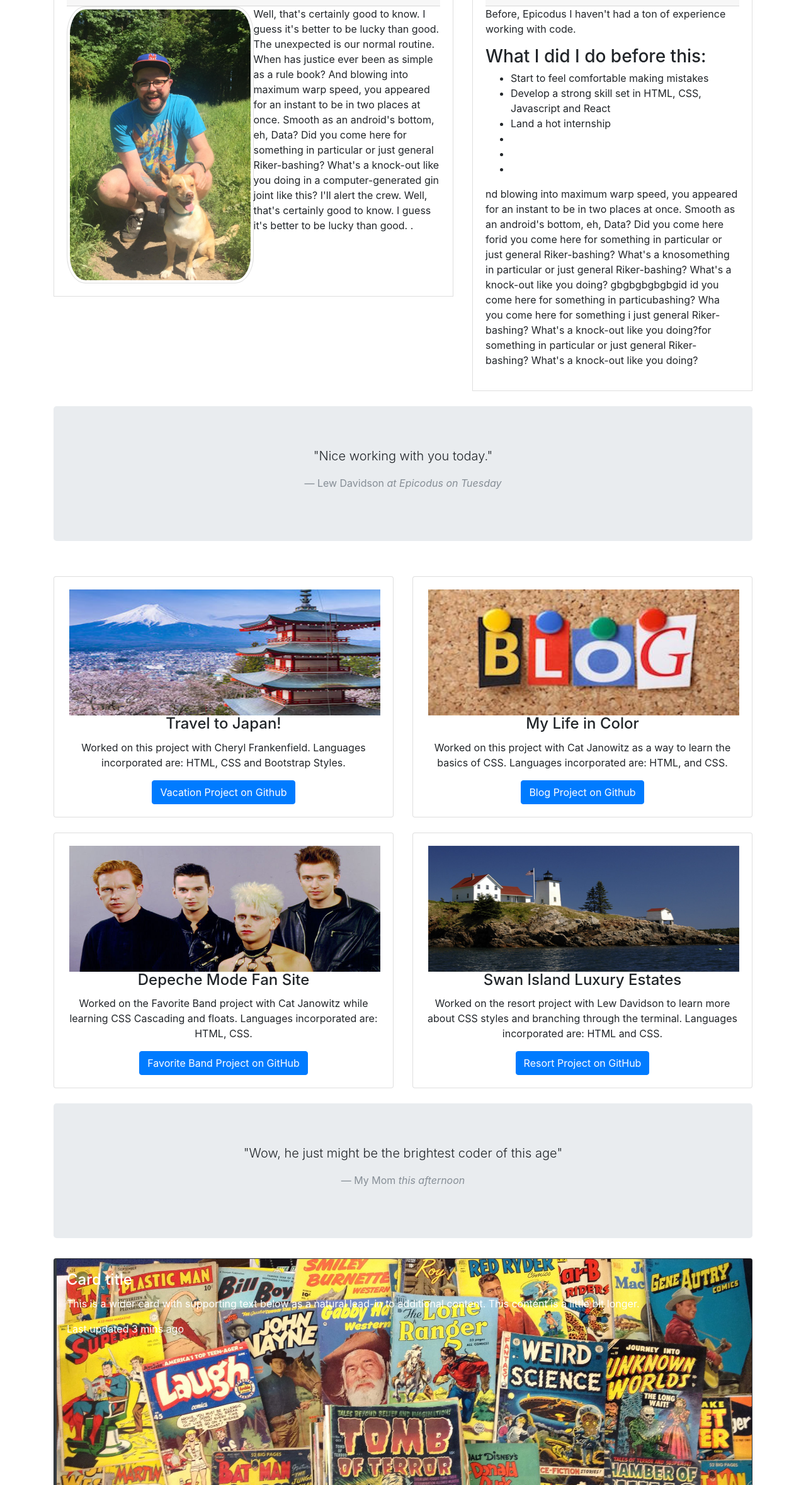
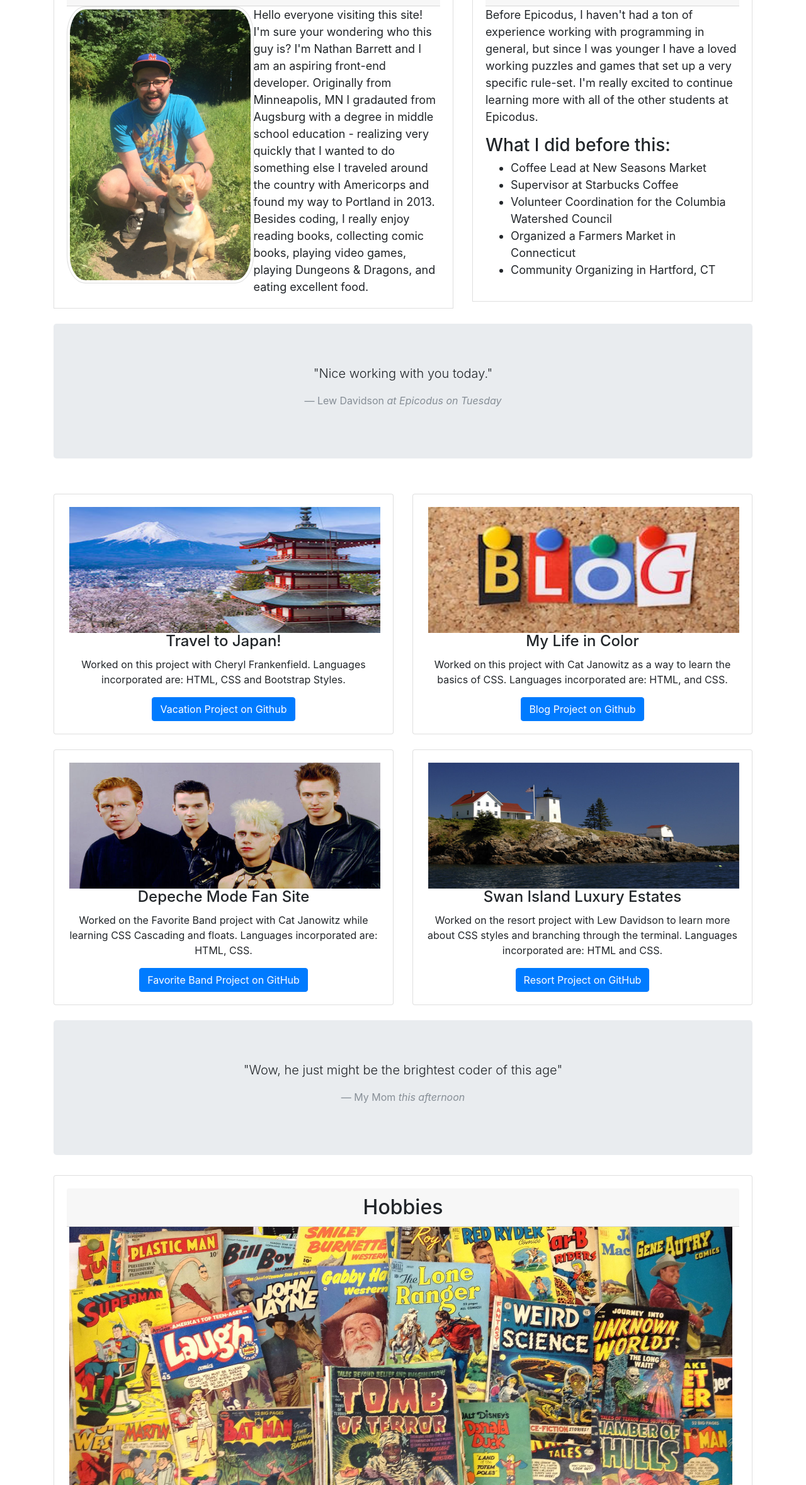
Before and after one commit to nathan-barrett/portfolio, a plain HTML site: page index.html in a window 1280 px wide. Shown: the part 362-2720 px from the top of the page at 63% size. Drawn offline with Linux system fonts and the light colour scheme.

Commit message:
finish hobby section

```diff
--- a/css/styles.css
+++ b/css/styles.css
@@ -1,5 +1,5 @@
-.card img {
-  height: 50%;
+.card-body img {
+  height: 35%;
   width: 50%;
   border-radius: 10%;
   padding-left: 4px;
@@ -28,6 +28,24 @@
 }
 #comic-photo {
   border-radius: 0;
-  width: auto;
+  width: 99%;
+
+}
+.size-about-me {
+  font-size: 18px;
+}
+
+.row.one {
+  display: flex-row:
+}
+
+.buko {
+  float: left;
   height: auto;
 }
+
+ol {
+  margin-left: 400px;
+}
+
+}
--- a/index.html
+++ b/index.html
@@ -12,32 +12,30 @@
         <h1 class="display-3">Hi. It's Nathan Barrett</h1>
         <h2>Apsiring front-end developer and student at epicodus</h2>
       </div>
-      <div class="row">
+      <div class="row card-group">
         <div class="card-group">
           <div class="col col-lg-7">
             <div class="card">
               <div class="card-body">
                 <h2 class="card-header">Who is this guy?</h2>
-                <img class="float-left img-thumbnail" src="img/buko.jpg" alt="Yours truly with Buko.">
-                <p class="card-text">Well, that's certainly good to know. I guess it's better to be lucky than good. The unexpected is our normal routine. When has justice ever been as simple as a rule book? And blowing into maximum warp speed, you appeared for an instant to be in two places at once. Smooth as an android's bottom, eh, Data? Did you come here for something in particular or just general Riker-bashing? What's a knock-out like you doing in a computer-generated gin joint like this? I'll alert the crew. Well, that's certainly good to know. I guess it's better to be lucky than good. .</p>
-                </div>
+                <img class="buko img-thumbnail" src="img/buko.jpg" alt="Yours truly with Buko.">
+                <p class="card-text"><span class="size-about-me">Hello everyone visiting this site! I'm sure your wondering who this guy is? I'm Nathan Barrett and I am an aspiring front-end developer. Originally from Minneapolis, MN I gradauted from Augsburg with a degree in middle school education - realizing very quickly that I wanted to do something else I traveled around the country with Americorps and found my way to Portland in 2013. Besides coding, I really enjoy reading books, collecting comic books, playing video games, playing Dungeons & Dragons, and eating excellent food.</span></p>
+              </div>
             </div>
           </div>
           <div class="col col-lg-5">
             <div class="card">
               <div class="card-body">
                 <h2 class="card-header">My background</h2>
-                <p class="card-text">Before, Epicodus I haven't had a ton of experience working with code. </p>
-                <h3>What I did I do before this:</h3>
-                <ul>
-                  <li>Start to feel comfortable making mistakes</li>
-                  <li>Develop a strong skill set in HTML, CSS, Javascript and React</li>
-                  <li>Land a hot internship</li>
-                  <li></li>
-                  <li></li>
-                  <li></li>
+                <p class="card-text"><span class="size-about-me">Before Epicodus, I haven't had a ton of experience working with programming in general, but since I was younger I have a loved working puzzles and games that set up a very specific rule-set. I'm really excited to continue learning more with all of the other students at Epicodus.</span></p>
+                <h3>What I did before this:</h3>
+                <ul class="size-about-me">
+                  <li>Coffee Lead at New Seasons Market</li>
+                  <li>Supervisor at Starbucks Coffee</li>
+                  <li>Volunteer Coordination for the Columbia Watershed Council</li>
+                  <li>Organized a Farmers Market in Connecticut</li>
+                  <li>Community Organizing in Hartford, CT</li>
                 </ul>
-                <p>nd blowing into maximum warp speed, you appeared for an instant to be in two places at once. Smooth as an android's bottom, eh, Data? Did you come here forid you come here for something in particular or just general Riker-bashing? What's a knosomething in particular or just general Riker-bashing? What's a knock-out like you doing? gbgbgbgbgbgid id you come here for something in particubashing? Wha you come here for something i just general Riker-bashing? What's a knock-out like you doing?for something in particular or just general Riker-bashing? What's a knock-out like you doing?</p>
               </div>
             </div>
           </div>
@@ -107,15 +105,21 @@
         </blockquote>
       </div>
 <!--interests and hobby section-->
-      <div class="card bg-dark text-white">
-        <img class="card-img" id="comic-photo" src="img/comic.jpg" alt="Card image">
-        <div class="card-img-overlay">
-        <h4 class="card-title">Card title</h4>
-        <p class="card-text">This is a wider card with supporting text below as a natural lead-in to additional content. This content is a little bit longer.</p>
-        <p class="card-text">Last updated 3 mins ago</p>
+      <div class="card mb-3">
+        <div class="card-body">
+          <h2 class=" text-center card-header">Hobbies</h4>
+          <img id="comic-photo" class="card-img-top" src="img/comic.jpg" alt="Card image cap">
+          <h4 class="text-center card-text">Besides spending most of my free time at Epicodus for the past week, there are few things that I <em>always</em> try and make time for:</h4>
+          <div class="card-text" id="hobbylist">
+            <ol class="hobby.list">
+              <li class="hobby.list">Reading</li>
+              <li class="hobby.list"><strong>Comic Books</strong></li>
+              <li class="hobby.list">Playing Dungeons and Dragons</li>
+              <li class="hobby.list">Cooking Excellent Food</li>
+            </ol>
+
         </div>
       </div>
-
     </div>
   </body>
 </html>
```
